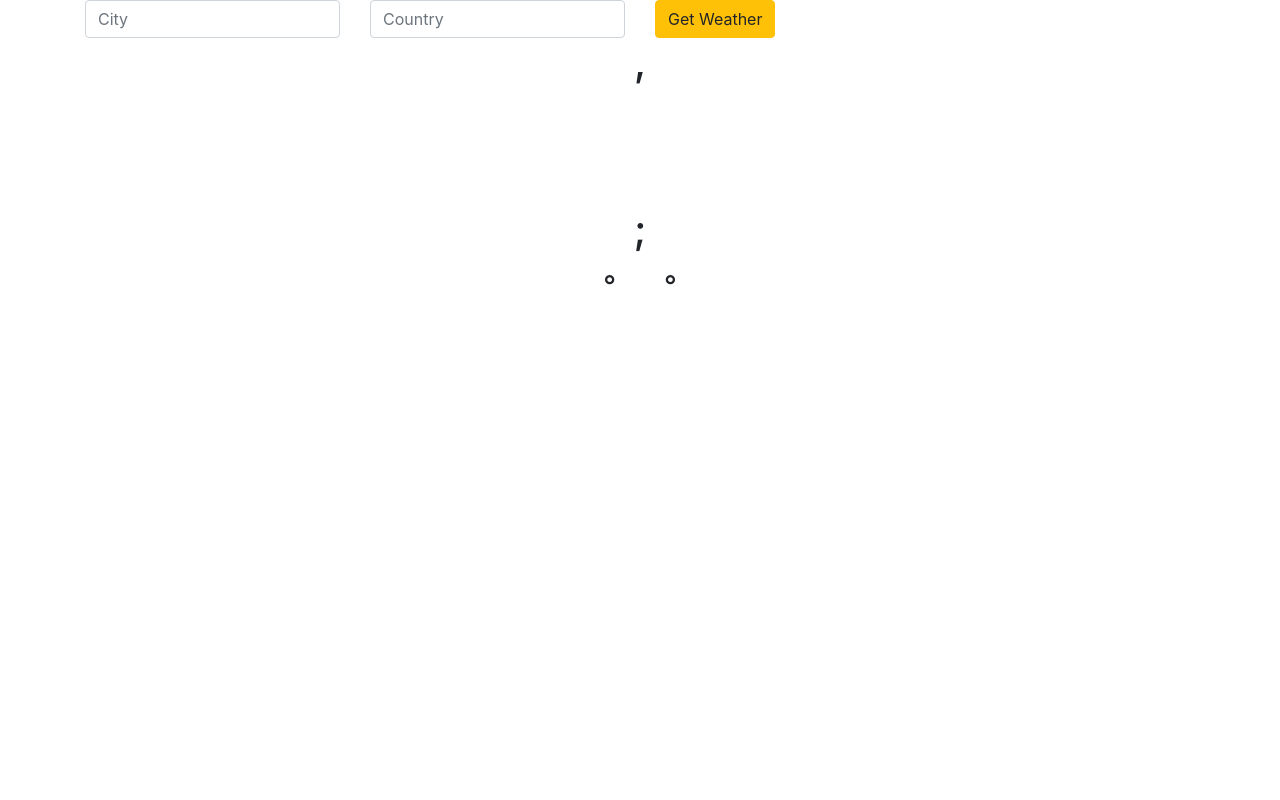
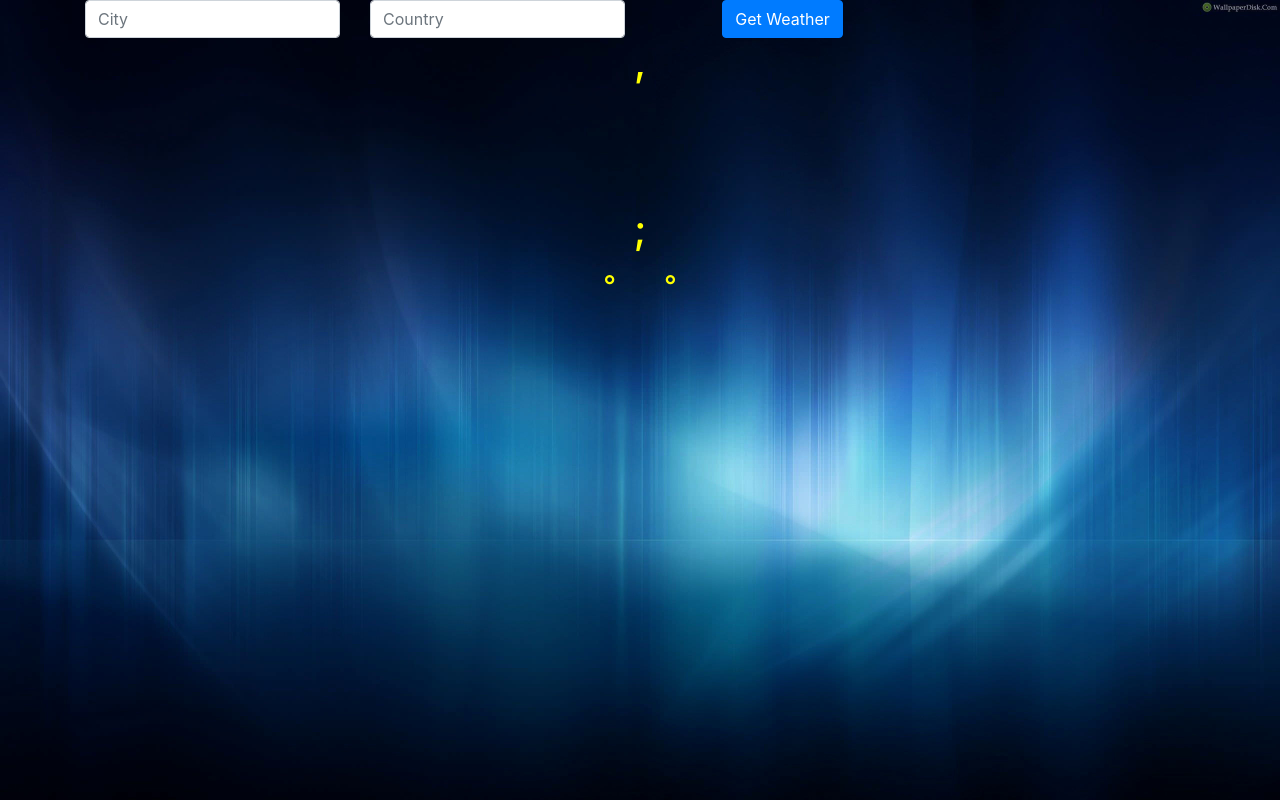
Before and after one commit to ruppatel115/weather-app, a React (Create React App) app: page / in a window 1280 px wide. Built offline with nearby package versions, Linux system fonts and the light colour scheme; no server answers.

Commit message:
got most things working !!

```diff
--- a/src/App.js
+++ b/src/App.js
@@ -27,7 +27,6 @@ class App extends React.Component {
       error: false
     };
 
-    this.getWeather();
 
     this.weatherIcon = {
       Thunderstorm: "wi-thunderstorm",
@@ -48,37 +47,46 @@ class App extends React.Component {
   }
 
 
-  getWeatherIcon(icons, rangeNum){
+  getWeatherIcon(rangeNum){
 
     if(rangeNum >= 200 && rangeNum <=232){
-      this.setState({icon:this.icons.Thunderstorm})
+      this.setState({icon:this.weatherIcon.Thunderstorm})
     }
     if(rangeNum >= 300 && rangeNum <= 321){
-      this.setState({icon:this.icons.Drizzle})
+      this.setState({icon:this.weatherIcon.Drizzle})
     }
     if(rangeNum >= 500 && rangeNum <=521){
-      this.setState({icon:this.icons.Rain})
+      this.setState({icon:this.weatherIcon.Rain})
 
     }
     if(rangeNum >= 600 && rangeNum <=622){
-      this.setState({icon:this.icons.Snow})
+      this.setState({icon:this.weatherIcon.Snow})
     }
     if(rangeNum >= 600 && rangeNum <=622){
-      this.setState({icon:this.icons.Snow})
+      this.setState({icon:this.weatherIcon.Snow})
     }
     if(rangeNum === 800){
-      this.setState({icon:this.icons.Atmosphere})
+      this.setState({icon:this.weatherIcon.Atmosphere})
     }
     if(rangeNum >= 801 && rangeNum <=804){
-      this.setState({icon:this.icons.Clear})
+      this.setState({icon:this.weatherIcon.Clear})
     }
     else{
-      this.setState({icon:this.icons.Clouds})
+      this.setState({icon:this.weatherIcon.Clouds})
     }
 };
 
-  getWeather = async () => {
-    const api_call = await fetch(`http://api.openweathermap.org/data/2.5/weather?q=Ithaca,us&appid=${API_key}`);
+  getWeather = async (e) => {
+
+    e.preventDefault();
+
+
+    const city = e.target.elements.city.value;
+    const country = e.target.elements.country.value;
+
+    if(city && country){
+
+    const api_call = await fetch(`http://api.openweathermap.org/data/2.5/weather?q=${city},${country}&appid=${API_key}`);
     //translate all data we fetched into json format
     const response = await api_call.json();
 
@@ -96,16 +104,20 @@ class App extends React.Component {
     error : false
   });
 
-  //this.getWeatherIcon(this.weatherIcon, response.weather[0].id),
+  this.getWeatherIcon(this.weatherIcon, response.weather[0].id)
 
 
   console.log(response);
 
+} else{
+  this.setState({error : true});
+
+}
 };
   render(){
   return (
   <div className="App">
-    <Form />
+    <Form loadweather={this.getWeather} error={this.state.error}/>
     <Weather
     city={this.state.city}
     country={this.state.country}
--- a/src/app_component/form.component.jsx
+++ b/src/app_component/form.component.jsx
@@ -3,7 +3,9 @@ import React from "react";
 
 const Form = props => {
   return (
-    <div className="container h-100">
+    <div className="container">
+    <div>{props.error ? error(): null}</div>
+      <form onSubmit={props.loadweather}>
         <div className="row">
           <div className="col-md-3">
             <input
@@ -23,15 +25,22 @@ const Form = props => {
               autoComplete="off"
             />
           </div>
-          <div className="col-md-3 mt-md-0 mt-2 text-md-left ">
-            <button className="btn btn-warning">Get Weather</button>
+          <div className="col-md-3 mt-md-0 mt-2 text-md-middle">
+            <button className="btn btn-primary">Get Weather</button>
           </div>
         </div>
+      </form>
     </div>
 
   );
 };
 
-
+function error(){
+  return (
+    <div className="alert alert-danger" role = "alert">
+    Reenter valid City and Country
+    </div>
+  )
+}
 
 export default Form;
--- a/src/app_component/weather.component.jsx
+++ b/src/app_component/weather.component.jsx
@@ -6,9 +6,7 @@ const Weather = props => {
     <div className="container">
         <div className="cards">
 
-            <h1>
-            {props.city}, {props.country}
-            </h1>
+            <h1>{props.city}, {props.country}</h1>
             <h1 className="py-4">
             <i className={`wi ${props.weatherIcon} display-1`}/>
 
--- a/src/index.css
+++ b/src/index.css
@@ -5,6 +5,9 @@ body {
     sans-serif;
   -webkit-font-smoothing: antialiased;
   -moz-osx-font-smoothing: grayscale;
+  background:url('./image/background-for-webpage-new-website-background-coloring-pages-of-background-for-webpage.jpg');
+  background-size: cover;
+  background-repeat: no-repeat;
 }
 
 code {
@@ -15,8 +18,18 @@ code {
 
 h1 {
   text-align:center;
+  color: yellow;
 }
 
+h3 {
+  text-align:center;
+  color: yellow;
+}
+
+h4 {
+  text-align:center;
+  color: yellow;
+}
 div {
   text-align:center;
 }
```
Also changed, not shown: src/image/background-for-webpage-new-website-background-coloring-pages-of-background-for-webpage.jpg (added), 1 other file (tests, documents, lock files or other folders).
